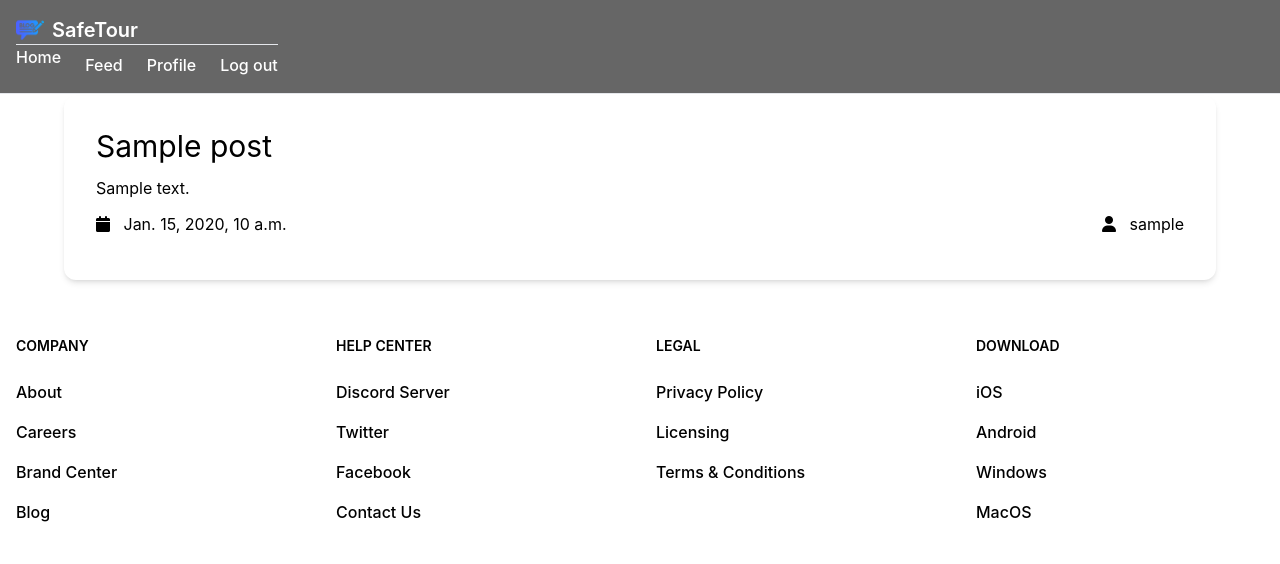
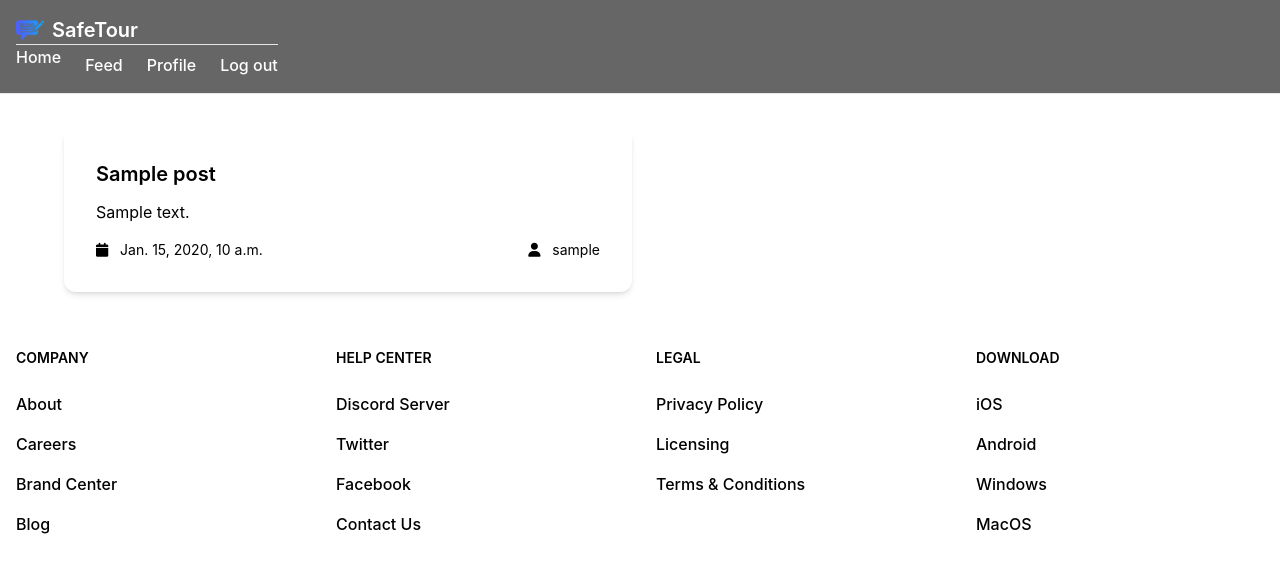
Before and after one commit to RafaelaYazawa/BlogTest, a Django app: page /feed in a window 1280 px wide. Shown: the top 564 px of the page. Run offline with Django 5.2, Linux system fonts and the light colour scheme; a user stored in the database is signed in; tables that the repository leaves empty hold one stand-in row (values such as "Sample post"); some libraries are stand-ins or nearby versions.

Commit message:
Resolve merge conflicts and apply layout UI updates

```diff
--- a/rafaYaz/templates/index.html
+++ b/rafaYaz/templates/index.html
@@ -23,7 +23,7 @@
 
 <section class="lg:pt-8 lg:px-8 lg:pb-8">
     <div class="mt-8">
-        <h2 class="text-3xl mb-3 text-center font-bolder md:text-7xl md:text-start">SafeTour</h2>
+        <h2 class="text-3xl mb-3 text-center md:text-4xl lg:text-5xl">SafeTour</h2>
         <div class="px-5 py-2 md:py-8 md:px-2 md:flex md:gap-3 lg:gap-0 md:justify-between">
             <img src="{% static 'img/box.jpg' %}" alt="" class="rounded-2xl m-auto md:w-[20em] lg:w-[33em] object-cover object-left">
 
--- a/rafaYaz/templates/registration/login.html
+++ b/rafaYaz/templates/registration/login.html
@@ -5,9 +5,9 @@
 {% block content %}
 
 <div class="flex-1 flex items-center justify-center px-4">
-  <form method="post" class="w-2xs sm:w-sm sm:max-w-sm mx-auto mt-30 mb-15 p-8 border-2 border-slate-500 rounded-xl">
+  <form method="post" class="w-full sm:w-sm sm:max-w-sm mx-auto mt-32 mb-16 p-8 border-2 border-neutral-400 rounded-xl">
     {% csrf_token %}
-    <h2 class="text-2xl font-bolder pb-5">Login</h2>
+    <h2 class="text-2xl font-semibold pb-5">Login</h2>
 
     <div class="space-y-5">
       <div>
--- a/rafaYaz/templates/timeline.html
+++ b/rafaYaz/templates/timeline.html
@@ -1,17 +1,19 @@
 {% extends 'base.html' %}
 
 {% block content %}
-<section class="pt-16 px-8">
-  <div class="p-8">
+
+<section class="mt-8 pt-8 px-8">
+  <div class="mx-auto mt-8 py-4 md:p-8 flex flex-col gap-y-5 md:grid md:grid-cols-2 lg:grid-cols-3 md:gap-x-4 md:gap-y-5">
         {% for p in posts %}
           {% if p %}
             <a href="{% url 'post_detail' p.slug %}">
-              <div class="w-full border-t-1 border-l-1 p-8 border-gray-900 shadow-md shadow-slate-700/50 rounded-xl">
-                <h2 class="text-3xl">{{ p.title }}</h2>
+              <div class="w-full h-full border-t-2 border-l-1 p-8 border-gray-300 shadow-md shadow-slate-700/40 rounded-xl">
+                <h2 class="text-xl md:text-2xl font-semibold">{{ p.title }}</h2>
 
                 <p class="pt-3 line-clamp-2">{{ p.content }}</p>
 
-                <div class="py-3 flex justify-between">
+
+                <div class="pt-4 text-xs md:text-sm flex flex-col lg:flex-row justify-between">
                   <p>
                     <i class="fa-solid fa-calendar"></i> &nbsp; {{ p.created }}
                   </p>
--- a/users/templates/register.html
+++ b/users/templates/register.html
@@ -6,9 +6,10 @@
 {% block content %}
 
 <div class="flex-1 flex items-center justify-center px-4">
-<form method="post" class="w-full max-w-md mx-auto mt-30 mb-15 p-8 border-2 border-slate-500 rounded-xl">
+
+<form method="post" class="w-full max-w-md mx-auto mt-32 mb-16 p-8 border-2 border-neutral-500 rounded-xl">
      {% csrf_token %}
-    <h2 class="text-2xl font-bolder pb-5">Sign up</h2>
+    <h2 class="text-2xl font-semibold pb-5">Sign up</h2>
 
      <div class="space-y-3">
        <div class="flex flex-col md:flex-row md:justify-between md:items-center md:gap-3">
```
Also changed, not shown: rafaYaz/templates/post.html (+24 -6 lines).
